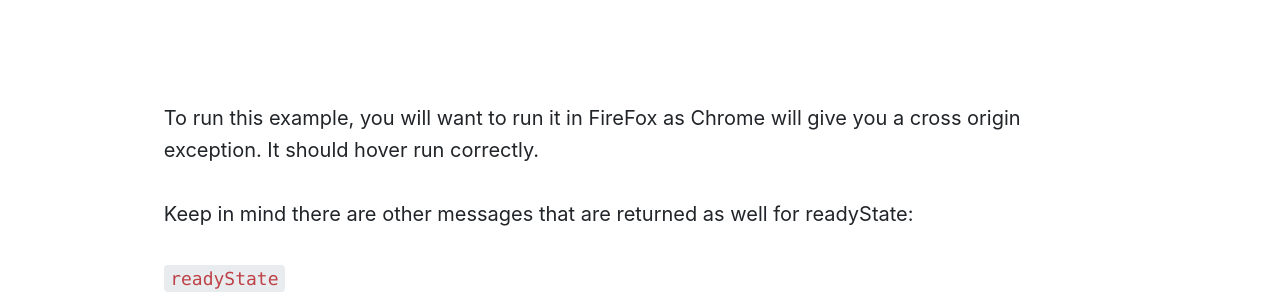
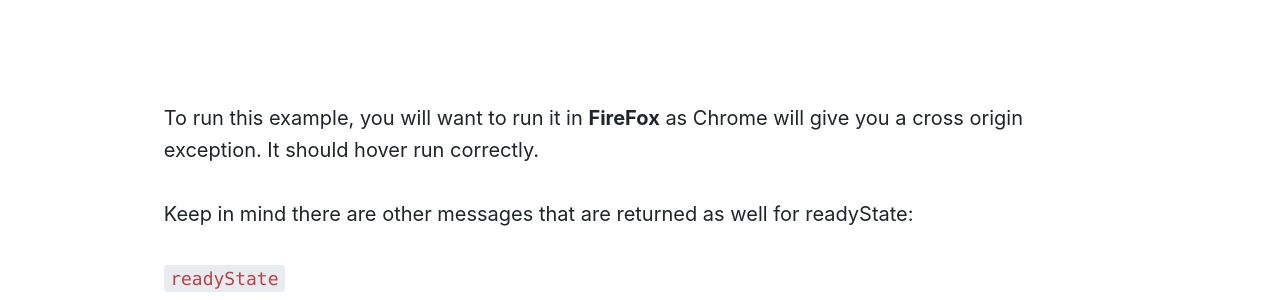
Before and after one commit to Montana-Media-Arts/441-web-tech-Spring2019-course, a Jekyll site: the page built from modules/week-9/_posts/2001-01-01-AJAX.md, in a window 1280 px wide and 900 px high, scrolled down 3580 px. Shown: the part 154-454 px from the top of the window. Built offline with Jekyll 4.4.1, drawn with Linux system fonts in a browser that asks for light colours; nearby versions of some CDN libraries.

````diff
--- a/modules/week-9/_posts/2001-01-01-AJAX.md
+++ b/modules/week-9/_posts/2001-01-01-AJAX.md
@@ -72,7 +72,7 @@ Let's look at a full example - remember, you will need a bikeInfo.txt in the sam
 </html>
 ```
 
-To run this example, you will want to run it in FireFox as Chrome will give you a cross origin exception.  It should hover run correctly.
+To run this example, you will want to run it in **FireFox** as Chrome will give you a cross origin exception.  It should hover run correctly.
 
 Keep in mind there are other messages that are returned as well for readyState:
 
````
